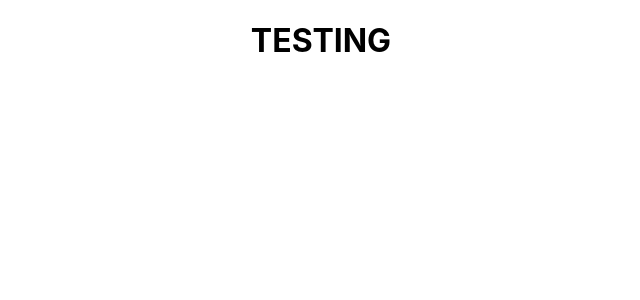
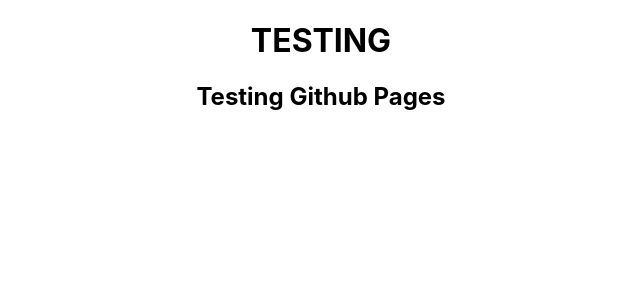
Before and after one commit to car-r/robosearch, a React (Create React App) app: page / in a window 1280 px wide. Shown: the top 300 px of the page, without its empty margins (319-959 px from the left). Built offline with nearby package versions, Linux system fonts and the light colour scheme.

Commit message:
adding h2 test

```diff
--- a/src/App.js
+++ b/src/App.js
@@ -5,6 +5,7 @@
   return (
     <div className="App">
       <h1>TESTING</h1>
+      <h2>Testing Github Pages</h2>
     </div>
   );
 }
```
